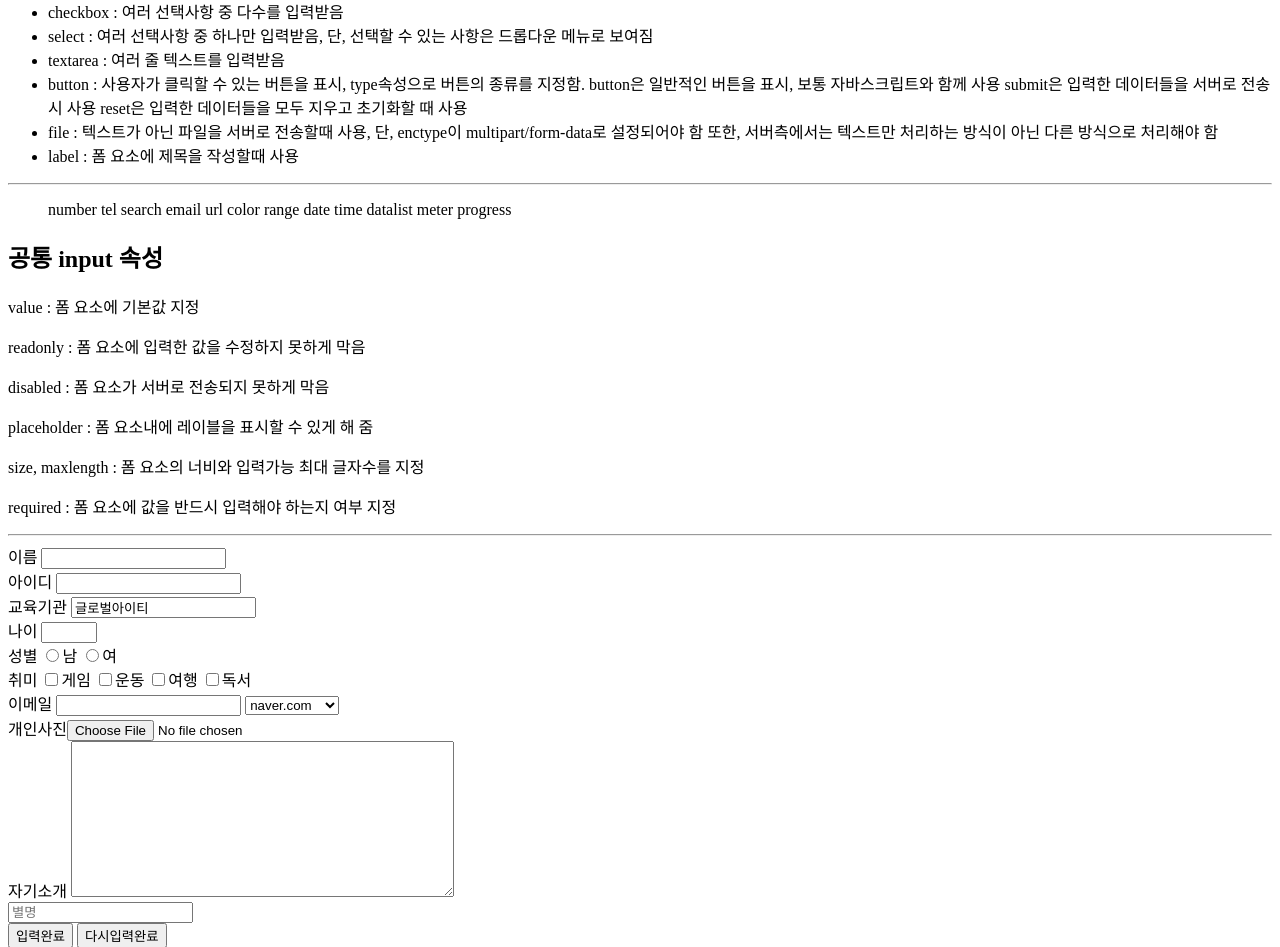
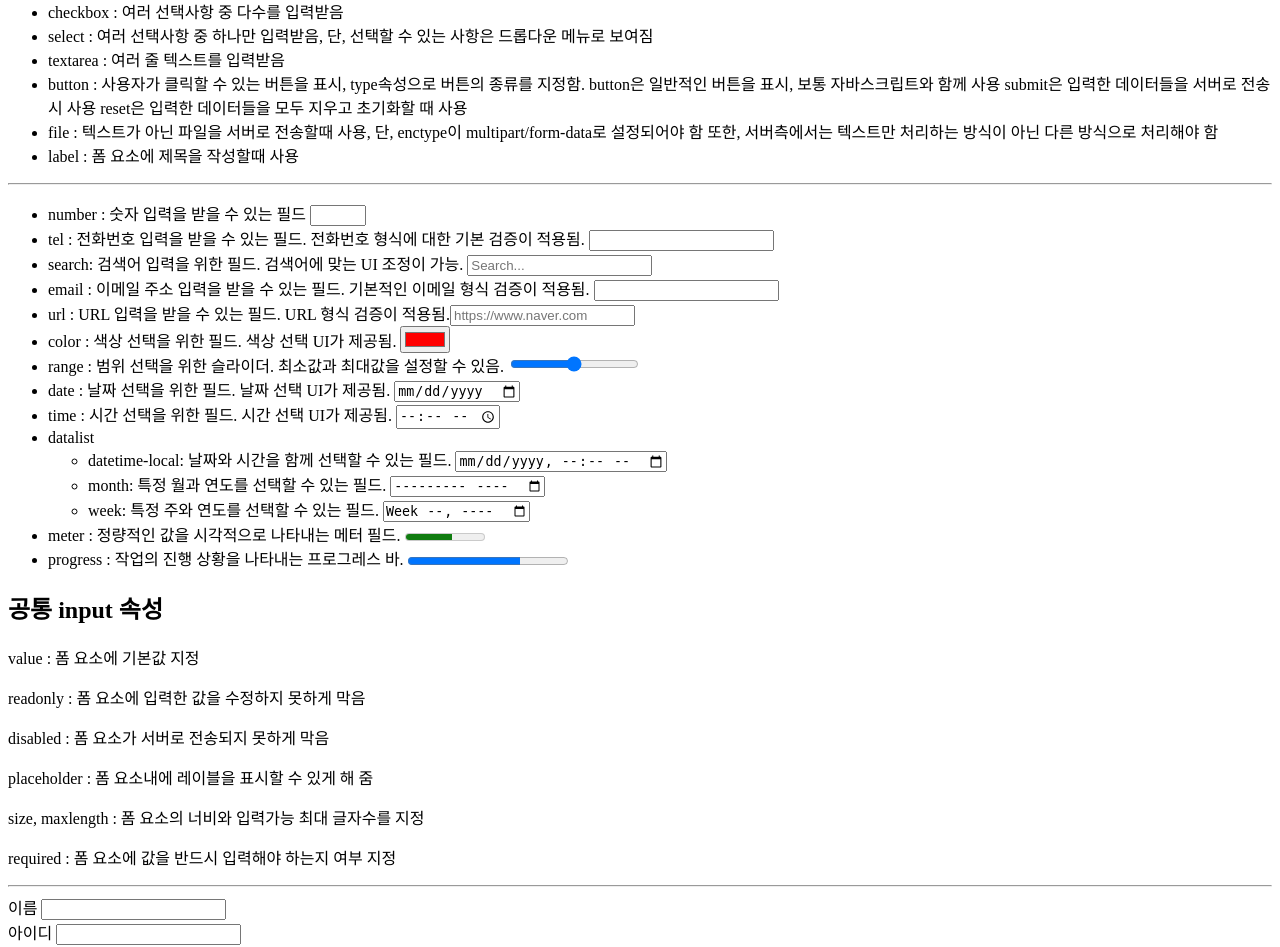
Before and after one commit to gongbu22/frontends, a FastAPI app: page /html/form in a window 1280 px wide. Shown: the part 1441-2388 px from the top of the page. Run offline with FastAPI, Linux system fonts and the light colour scheme.

Commit message:
html5 - input속성 설명 추가

```diff
--- a/views/templates/html/07form.html
+++ b/views/templates/html/07form.html
@@ -105,18 +105,29 @@
 
     <hr>
     <ul>
-        number
-        tel
-        search
-        email
-        url
-        color
-        range
-        date
-        time
-        datalist
-        meter
-        progress
+        <li>number : 숫자 입력을 받을 수 있는 필드 <input type="number" name="quantity" min="1" max="10" required>
+        </li>
+        <li>tel : 전화번호 입력을 받을 수 있는 필드. 전화번호 형식에 대한 기본 검증이 적용됨. <input type="tel" name="phone" pattern="[0-9]{3}-[0-9]{3}-[0-9]{4}" required>
+        </li>
+        <li>search: 검색어 입력을 위한 필드. 검색어에 맞는 UI 조정이 가능. <input type="search" name="query" placeholder="Search...">
+        </li>
+        <li>email : 이메일 주소 입력을 받을 수 있는 필드. 기본적인 이메일 형식 검증이 적용됨. <input type="email" name="email" required>
+        </li>
+        <li>url : URL 입력을 받을 수 있는 필드. URL 형식 검증이 적용됨.<input type="url" name="website" placeholder="https://www.naver.com" required>
+        </li>
+        <li>color : 색상 선택을 위한 필드. 색상 선택 UI가 제공됨. <input type="color" name="favcolor" value="#ff0000"></li>
+        <li>range : 범위 선택을 위한 슬라이더. 최소값과 최대값을 설정할 수 있음. <input type="range" name="volume" min="0" max="100" value="50"></li>
+        <li>date : 날짜 선택을 위한 필드. 날짜 선택 UI가 제공됨. <input type="date" name="birthdate"></li>
+        <li>time : 시간 선택을 위한 필드. 시간 선택 UI가 제공됨. <input type="time" name="appointment"></li>
+        <li>datalist
+            <ul>
+                <li>datetime-local: 날짜와 시간을 함께 선택할 수 있는 필드. <input type="datetime-local" name="event"></li>
+                <li>month: 특정 월과 연도를 선택할 수 있는 필드. <input type="month" name="monthyear"></li>
+                <li>week: 특정 주와 연도를 선택할 수 있는 필드. <input type="week" name="weekyear"></li>
+            </ul>
+        </li>
+        <li>meter : 정량적인 값을 시각적으로 나타내는 메터 필드. <meter value="0.6">60%</meter></li>
+        <li>progress : 작업의 진행 상황을 나타내는 프로그레스 바. <progress value="70" max="100">70%</progress></li>
     </ul>
 
     <h2>공통 input 속성</h2>
```
